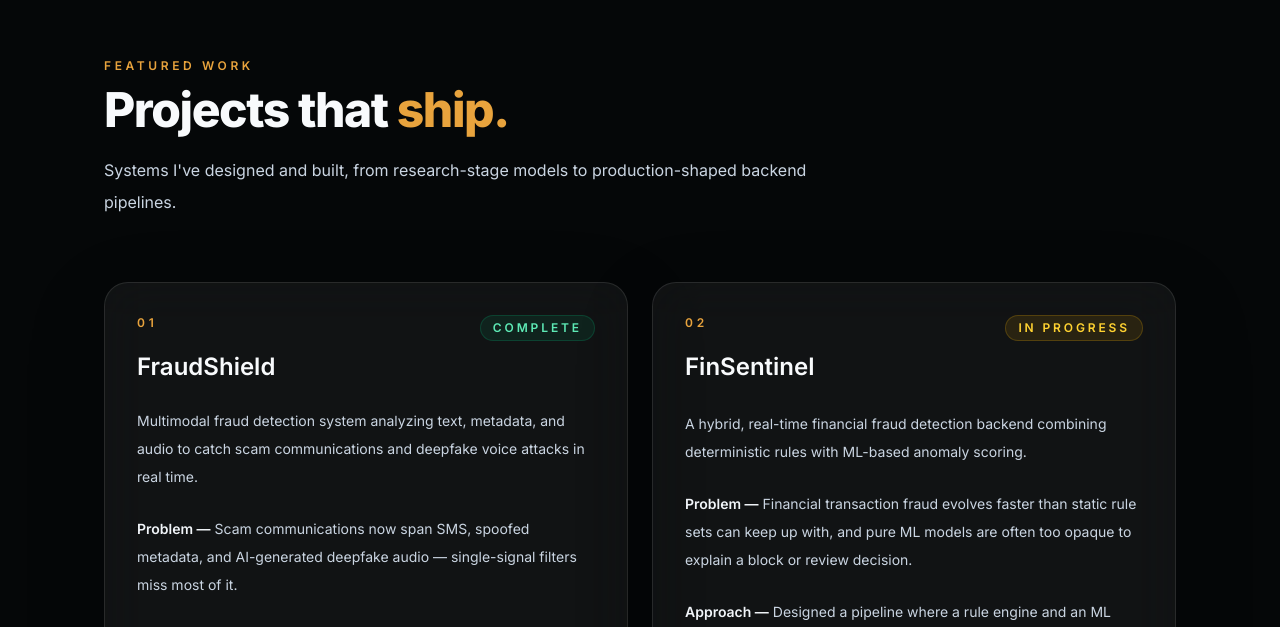
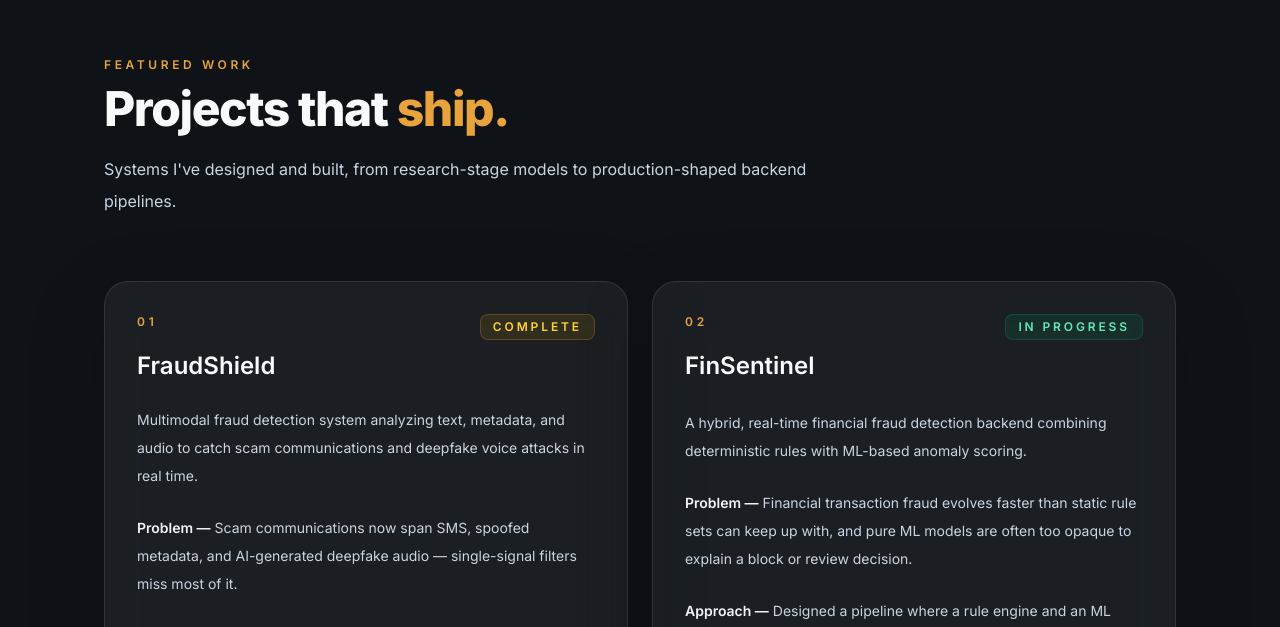
Before and after one commit to Shashank-Daga/Portfolio, a Next.js app: page / in a window 1280 px wide. Shown: the part 1513-2140 px from the top of the page. Built offline with nearby package versions, Linux system fonts and the light colour scheme.

Commit message:
Phase 3 bg changes

```diff
--- a/src/app/page.tsx
+++ b/src/app/page.tsx
@@ -12,13 +12,13 @@ export default function Home() {
   return (
     <>
       <Nav />
-      <main className="flex-1 bg-[#050708]">
+      <main className="flex-1">
         <Hero />
         <About />
         <Project />
         <Skills />
+        <Education />
         <Extracurricular />
-        <Education />
         <Contact />
       </main>
       <Footer />
--- a/src/components/layout/Navbar.tsx
+++ b/src/components/layout/Navbar.tsx
@@ -48,15 +48,17 @@ export function Nav() {
   }, []);
 
   return (
-    <header id="site-header" className="sticky top-0 z-40 w-full border-b border-white/10 bg-[#050708]/90 backdrop-blur-xl">
+    <header id="site-header" className="sticky top-0 z-40 w-full bg-[#0B0E12]/90 backdrop-blur-xl">
+
       <Container className="flex items-center justify-between gap-6 py-4">
+
         <a href="#hero" className="inline-flex items-center gap-3" aria-label="Go to top">
           <div className="flex h-11 w-11 items-center justify-center rounded-lg bg-[#E8A33D] text-sm font-black tracking-[0.08em] text-[#050708]">
             SD
           </div>
           <div className="flex flex-col">
             <span className="text-sm font-semibold text-[#F8FAFC]">Shashank Daga</span>
-            <span className="text-xs text-slate-400">Data Engineer</span>
+            {/* <span className="text-xs text-slate-400">Data Engineer</span> */}
           </div>
         </a>
 
@@ -115,6 +117,7 @@ export function Nav() {
             />
           </div>
         </button>
+
       </Container>
 
       <div
@@ -140,6 +143,7 @@ export function Nav() {
           ))}
         </ul>
       </div>
+
     </header>
   );
 }
--- a/src/components/sections/About.tsx
+++ b/src/components/sections/About.tsx
@@ -2,7 +2,7 @@ import { Container } from "@/components/ui/Container";
 
 export default function About() {
   return (
-    <section id="about" className="px-6 py-24 sm:px-8 lg:px-10">
+    <section id="about" className="px-6 py-24 sm:px-8 lg:px-10 bg-[#0B0E12]">
 
       <Container className="grid gap-28 lg:grid-cols-[1.2fr_1.2fr] lg:items-start">
 
--- a/src/components/sections/Contact.tsx
+++ b/src/components/sections/Contact.tsx
@@ -2,7 +2,7 @@ import { Container } from "@/components/ui/Container";
 
 export default function Contact() {
   return (
-    <section id="contact" className="px-6 py-24 sm:px-8 lg:px-10">
+    <section id="contact" className="px-6 py-24 sm:px-8 lg:px-10 bg-[#0F1318]">
 
       <Container>
 
--- a/src/components/sections/Education.tsx
+++ b/src/components/sections/Education.tsx
@@ -7,7 +7,7 @@ import { Container } from "@/components/ui/Container";
 
 export function Education() {
   return (
-    <section id="education" className="px-6 py-24 sm:px-8 lg:px-10">
+    <section id="education" className="px-6 py-24 sm:px-8 lg:px-10 bg-[#0F1318]">
 
       <Container className="grid gap-16">
 
--- a/src/components/sections/Extracurricular.tsx
+++ b/src/components/sections/Extracurricular.tsx
@@ -2,7 +2,7 @@ import { Container } from "@/components/ui/Container";
 
 export default function Extracurricular() {
   return (
-    <section id="achievements" className="px-6 py-24 sm:px-8 lg:px-10">
+    <section id="achievements" className="px-6 py-24 sm:px-8 lg:px-10 bg-[#0C0F12]">
       <Container>
         <div className="mb-12 flex flex-col gap-3">
           <div className="inline-flex w-fit items-center gap-3 text-xs font-semibold uppercase tracking-[0.3em] text-[#E8A33D]">
--- a/src/components/sections/Hero.tsx
+++ b/src/components/sections/Hero.tsx
@@ -3,7 +3,7 @@ import { Container } from "@/components/ui/Container";
 
 export default function Hero() {
   return (
-    <section id="hero" className="relative overflow-hidden px-6 pt-14 pb-24 sm:px-8 lg:px-10">
+    <section id="hero" className="relative overflow-hidden px-6 pt-14 pb-24 sm:px-8 lg:px-10 bg-[#0B0E12]">
 
       {/* <div className="pointer-events-none absolute inset-x-0 top-0 h-[420px] bg-[radial-gradient(circle_at_top,_rgba(232,163,61,0.16),_transparent_35%)] opacity-90" />
       <div className="pointer-events-none absolute -left-20 top-20 h-[280px] w-[280px] rounded-full bg-[#E8A33D]/10 blur-3xl" /> */}
--- a/src/components/sections/Project.tsx
+++ b/src/components/sections/Project.tsx
@@ -2,13 +2,13 @@ import { Container } from "@/components/ui/Container";
 import { Project as ProjectType, projects } from "@/lib/project-data";
 
 const statusStyles: Record<ProjectType["status"], string> = {
-  complete: "border-emerald-500/20 bg-emerald-500/10 text-emerald-300",
-  "in-progress": "border-amber-400/20 bg-amber-400/10 text-amber-300",
+  "in-progress": "border-emerald-500/20 bg-emerald-500/10 text-emerald-300",
+  "complete": "border-amber-400/20 bg-amber-400/10 text-amber-300",
 };
 
 export default function Project() {
   return (
-    <section id="projects" className="px-6 py-24 sm:px-8 lg:px-10">
+    <section id="projects" className="px-6 py-24 sm:px-8 lg:px-10 bg-[#0F1318]">
       <Container className="grid gap-16">
         <div className="flex flex-col gap-3">
           <div className="inline-flex w-fit items-center gap-3 text-xs font-semibold uppercase tracking-[0.3em] text-[#E8A33D]">
@@ -37,7 +37,7 @@ export default function Project() {
                   </div>
                   <h3 className="mt-5 text-2xl font-semibold text-[#F8FAFC]">{project.title}</h3>
                 </div>
-                <span className={`rounded-full border px-3 py-1 text-xs font-semibold uppercase tracking-[0.24em] ${statusStyles[project.status]}`}>
+                <span className={`rounded-lg border px-3 py-1 text-xs font-semibold uppercase tracking-[0.24em] ${statusStyles[project.status]}`}>
                   {project.statusLabel}
                 </span>
               </div>
--- a/src/components/sections/Skills.tsx
+++ b/src/components/sections/Skills.tsx
@@ -11,7 +11,7 @@ export default function Skills() {
   ];
 
   return (
-    <section id="skills" className="px-6 py-24 sm:px-8 lg:px-10">
+    <section id="skills" className="px-6 py-24 sm:px-8 lg:px-10 bg-[#0C0F12]">
 
       <Container>
 
```
